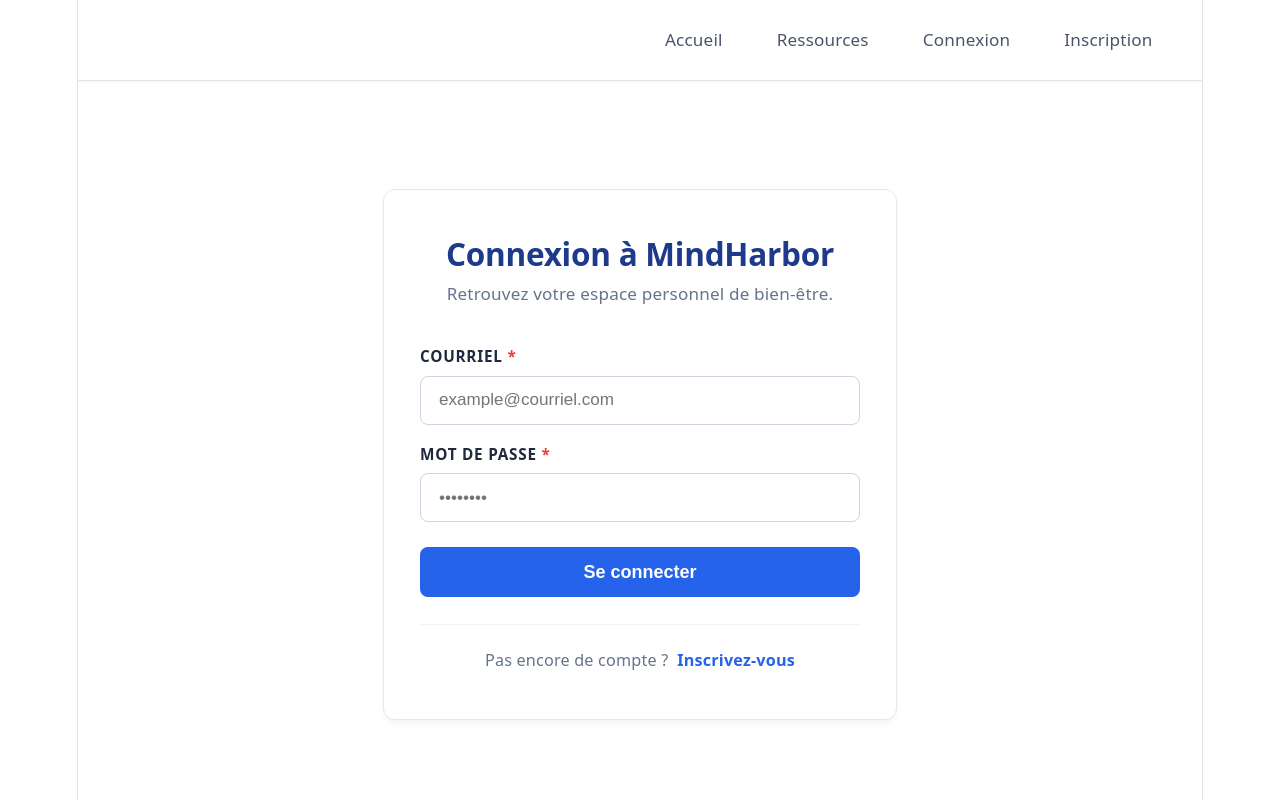
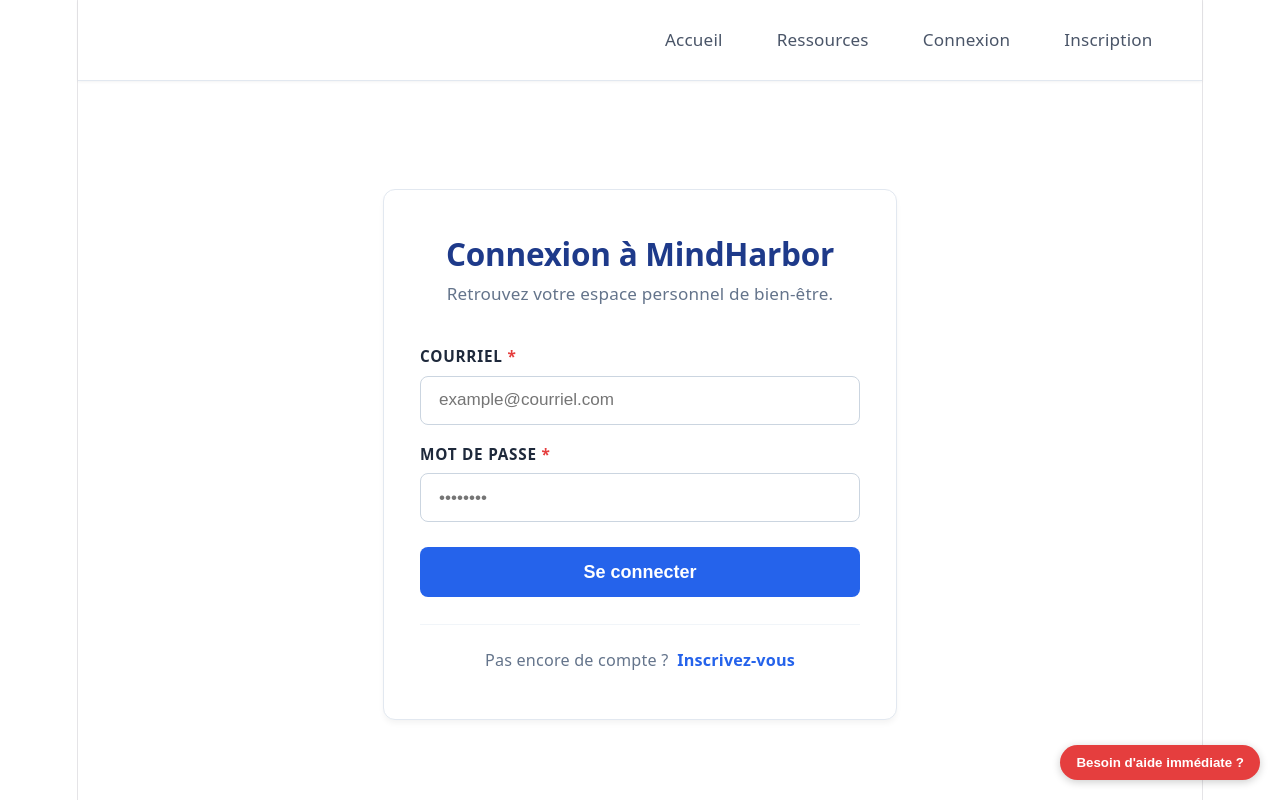
Before and after one commit to Fadhel-Smari/MindHarbor, a React (Vite) app in the folder frontend/: page /connexion in a window 1280 px wide. Built offline with nearby package versions, Linux system fonts and the light colour scheme; no server answers.

Commit message:
Ajout du bouton d'aide sur page de connexion

```diff
--- a/frontend/src/pages/Connexion.tsx
+++ b/frontend/src/pages/Connexion.tsx
@@ -2,6 +2,7 @@
 import { useNavigate, Link, useLocation } from 'react-router-dom';
 import { loginUser } from '../api/auth';
 import { useAuth } from '../context/AuthContext';
+import { AideUrgence } from '../components/AideUrgence';
 
 export const Connexion: React.FC = () => {
   const navigate = useNavigate();
@@ -85,6 +86,8 @@
           </Link>
         </div>
       </div>
+
+      <AideUrgence />
     </div>
   );
 };
--- a/frontend/src/pages/Inscription.tsx
+++ b/frontend/src/pages/Inscription.tsx
@@ -2,6 +2,7 @@
 import { useNavigate, Link } from 'react-router-dom';
 import { registerUser } from '../api/auth';
 import { AxiosError } from 'axios';
+import { AideUrgence } from '../components/AideUrgence';
 
 export const Inscription: React.FC = () => {
   const navigate = useNavigate();
@@ -104,6 +105,8 @@
           </Link>
         </div>
       </div>
+
+      <AideUrgence />
     </div>
   );
 };
```
